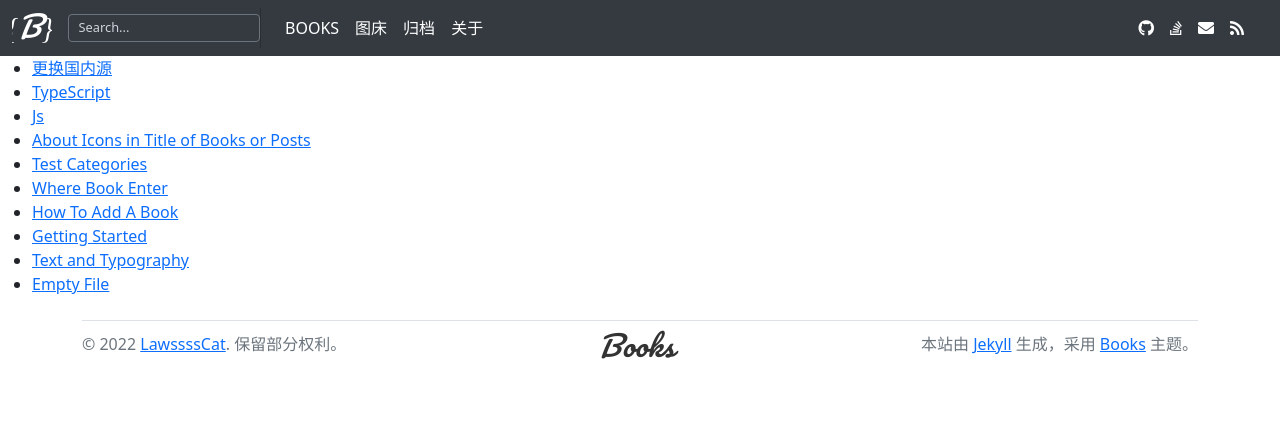
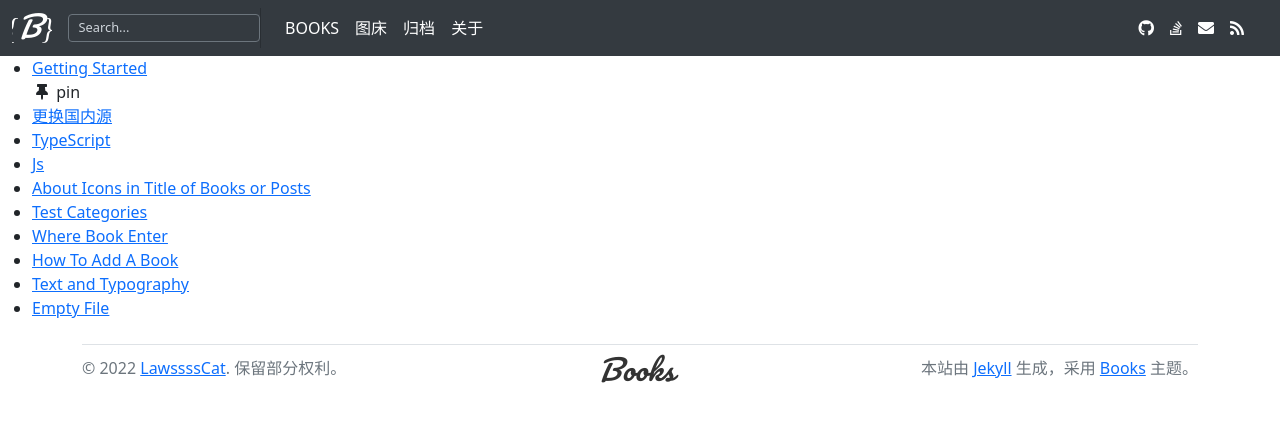
Before and after one commit to LawssssCat/jekyll-theme-books, a Jekyll site: the page built from index.md, in a window 1280 px wide. Shown: the top 422 px of the page. Built offline with Jekyll 4.4.1, drawn with Linux system fonts in a browser that asks for light colours; nearby versions of some CDN libraries.

Commit message:
feat: pin in all posts and order in herself topic

```diff
--- a/_layouts/home.html
+++ b/_layouts/home.html
@@ -3,7 +3,33 @@ layout: default
 ---
 
 <ul>
-{% for post in site.posts %}
-<li><a href="{{ post.url | relative_url }}">{{post.title}}</a></li>
+{% assign pinned = site.posts | where: "pin", "true" %}
+{% assign default = site.posts | where_exp: "item", "item.pin != true" %}
+
+{% assign pinned_num = pinned | size %}
+{% assign default_num = default | size %}
+
+{% assign pinned_end = pinned_num | minus: 1 %}
+{% assign default_num = default_num | minus: 1 %}
+
+{% assign posts = "" | split: "" %}
+
+{% for i in (0 .. pinned_end) %}
+  {% assign posts = posts | push: pinned[i] %}
+{% endfor %}
+{% for i in (0 .. default_num) %}
+  {% assign posts = posts | push: default[i] %}
+{% endfor %}
+
+{% for post in posts %}
+<li>
+  <a href="{{ post.url | relative_url }}">{{post.title}}</a>
+  {% if post.pin %}
+  <div class="pin">
+    <i class="fas fa-thumbtack fa-fw"></i>
+    <span>pin</span>
+  </div>
+  {% endif %}
+</li>
 {% endfor %}
 </ul>
--- a/_plugins/site-pre-render-hook-modules/book-data-init-module.rb
+++ b/_plugins/site-pre-render-hook-modules/book-data-init-module.rb
@@ -78,6 +78,10 @@ class BooksData
           _post_info['url'] = post.url
           _post_info['date'] = post.date
           _post_info['last_modified_at'] = post['last_modified_at']
+          _pin = post['pin']
+          _post_info['pin'] = _pin if _pin
+          _order = post['order']
+          _post_info['order'] = _order if _order != nil
           _post_list[_i] = _post_info
           _i=_i+1
         end
@@ -86,7 +90,34 @@ class BooksData
     end
   end
 
-
+  def sort_post_in_topic(book_info)
+    book_info['docs'].each do | category_info |
+      _post_list = category_info['posts']
+      if _post_list != nil
+        _post_list_1 = _post_list.select { | p |
+          p['order'] != nil
+        }
+        _post_list_2 = _post_list.select { | p |
+          p['order'] == nil
+        }
+        if $logger.debug?
+          $logger.debug("#{_post_list_1.size} + #{_post_list_2.size} = #{_post_list.size}")
+          $logger.debug('order')
+          _post_list_1.each do | post |
+            $logger.debug(post['url'])
+          end
+          $logger.debug('no order')
+          _post_list_2.each do | post |
+            $logger.debug(post['url'])
+          end
+        end
+        _post_list_1.sort! { | p1, p2 | p1['order'] - p2['order'] }
+        _post_list_2.sort! { | p1, p2 | p1['date'] - p2['date'] }
+        _post_list = _post_list_1 + _post_list_2
+      end
+      category_info['posts'] = _post_list
+    end
+  end
 
 
 
@@ -132,6 +163,9 @@ class BooksData
 
       # insert enter url.
       insert_enter_url(site, book_id, book_info)
+
+      # sort post in a topic( category#2 )
+      sort_post_in_topic(book_info)
     end # end 'books' each
 
     # debug. info show in console.
```
Also changed, not shown: books/site/guide/_posts/2019-08-09-getting-started.md (+1 -0 lines).
